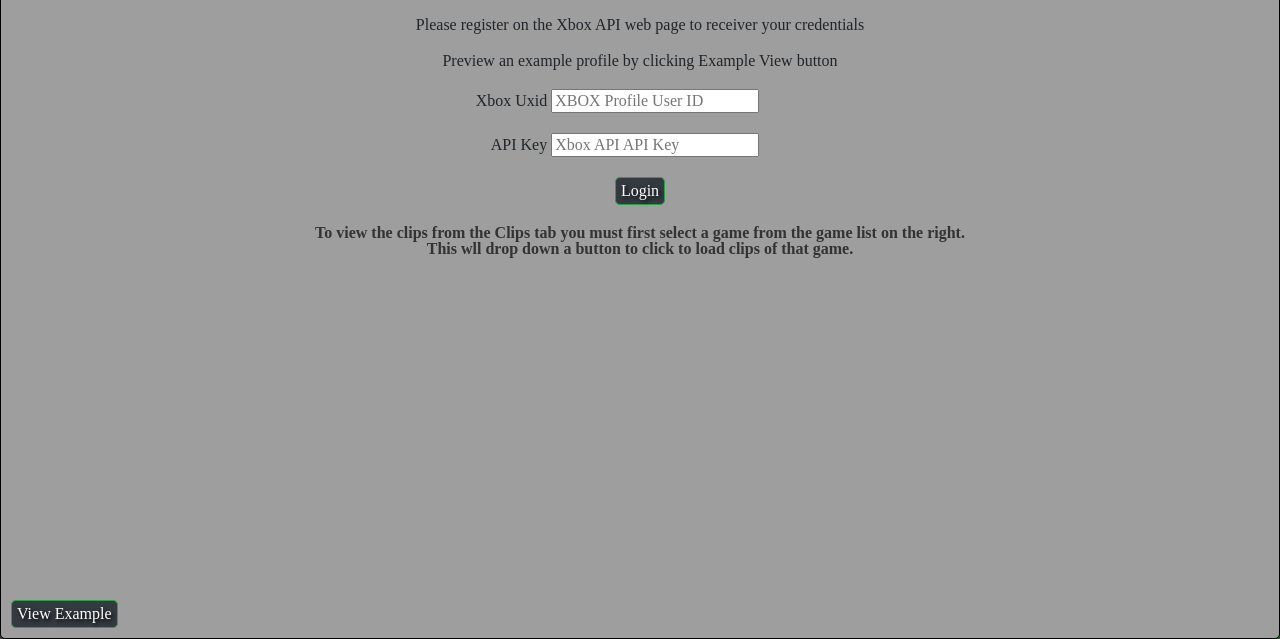
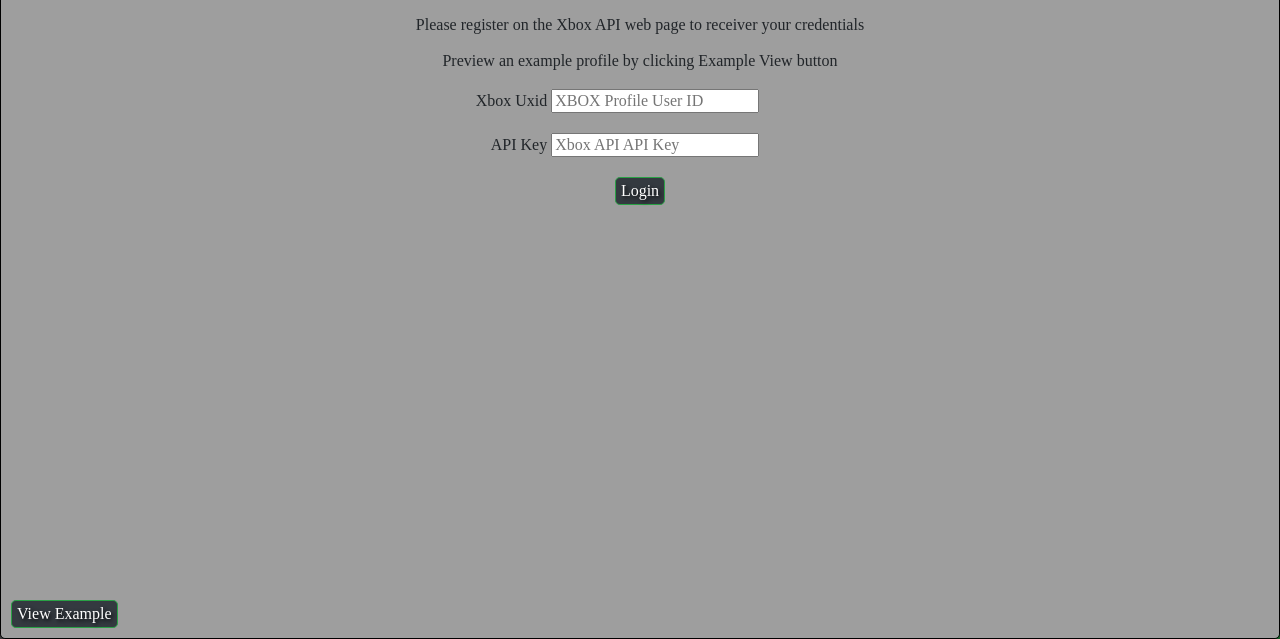
Before and after one commit to zackaryb123/Xbox-One-ApI, a plain HTML site: page index.html in a window 1280 px wide. Shown: the part 161-800 px from the top of the page. Drawn offline with nearby package versions, Linux system fonts and the light colour scheme.

Commit message:
Removed Clips instruction from login page

```diff
--- a/index.html
+++ b/index.html
@@ -153,8 +153,6 @@
                     <button class="login-btn" type="submit">Login</button>
                 </div>
                 <button class="signout-btn" onclick="location.reload()" hidden>Sign Out</button>
-                <p>To view the clips from the Clips tab you must first select a game from the game list on the right.</p>
-                <p>This wll drop down a button to click to load clips of that game.</p>
                 <button type="button" class="example-btn">View Example</button>
             </form>
         </div>
```
